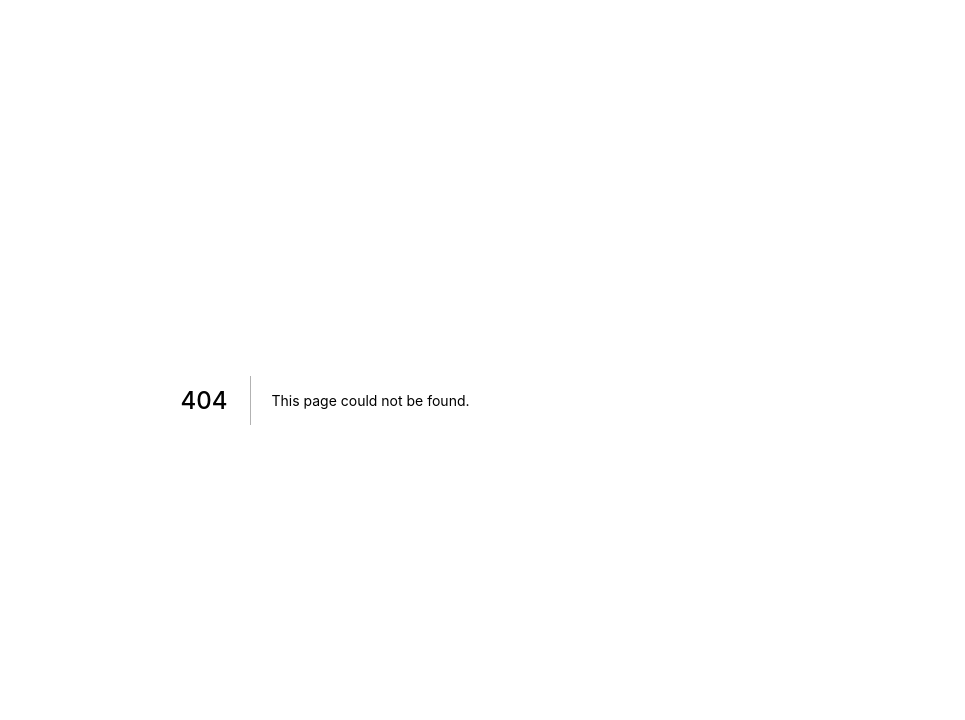
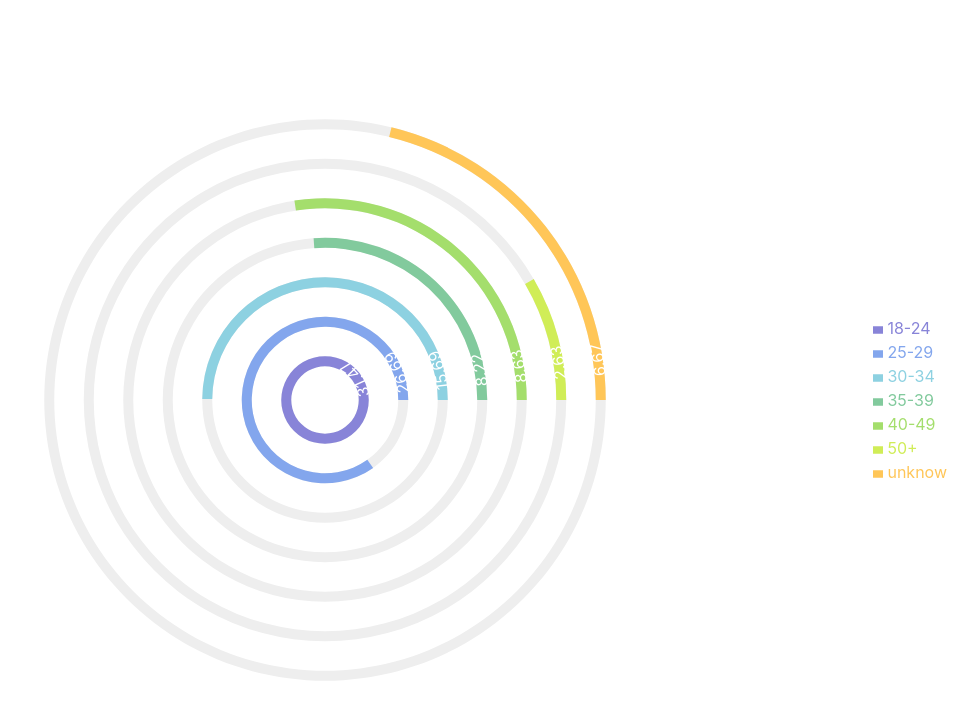
Before and after one commit to hbarve1/charts-and-graphs, a Next.js app: page /recharts/radial-bar-charts/simple-radial-bar-chart in a window 1280 px wide. Before the commit this address had no page. Shown: the top 720 px of the page, without its empty margins (315-1280 px from the left). Built offline with nearby package versions, Linux system fonts and the light colour scheme.

Commit message:
recharts/radial-bar-charts are updated

```diff
--- /dev/null
+++ b/pages/recharts/radial-bar-charts/simple-radial-bar-chart.js
@@ -0,0 +1,98 @@
+/** @format */
+
+import React, { PureComponent } from "react";
+import {
+  RadialBarChart,
+  RadialBar,
+  Legend,
+  ResponsiveContainer,
+} from "recharts";
+
+import styles from "../../../styles/Home.module.css";
+
+const data = [
+  {
+    name: "18-24",
+    uv: 31.47,
+    pv: 2400,
+    fill: "#8884d8",
+  },
+  {
+    name: "25-29",
+    uv: 26.69,
+    pv: 4567,
+    fill: "#83a6ed",
+  },
+  {
+    name: "30-34",
+    uv: 15.69,
+    pv: 1398,
+    fill: "#8dd1e1",
+  },
+  {
+    name: "35-39",
+    uv: 8.22,
+    pv: 9800,
+    fill: "#82ca9d",
+  },
+  {
+    name: "40-49",
+    uv: 8.63,
+    pv: 3908,
+    fill: "#a4de6c",
+  },
+  {
+    name: "50+",
+    uv: 2.63,
+    pv: 4800,
+    fill: "#d0ed57",
+  },
+  {
+    name: "unknow",
+    uv: 6.67,
+    pv: 4800,
+    fill: "#ffc658",
+  },
+];
+
+const style = {
+  top: "50%",
+  right: 0,
+  transform: "translate(0, -50%)",
+  lineHeight: "24px",
+};
+
+export default class Example extends PureComponent {
+  static demoUrl = "https://codesandbox.io/s/simple-radial-bar-chart-qf8fz";
+
+  render() {
+    return (
+      <div className={styles.container}>
+        <ResponsiveContainer width="100%" height="100%">
+          <RadialBarChart
+            cx="50%"
+            cy="50%"
+            innerRadius="10%"
+            outerRadius="80%"
+            barSize={10}
+            data={data}
+          >
+            <RadialBar
+              minAngle={15}
+              label={{ position: "insideStart", fill: "#fff" }}
+              background
+              clockWise
+              dataKey="uv"
+            />
+            <Legend
+              iconSize={10}
+              layout="vertical"
+              verticalAlign="middle"
+              wrapperStyle={style}
+            />
+          </RadialBarChart>
+        </ResponsiveContainer>
+      </div>
+    );
+  }
+}
```
Also changed, not shown: pages/recharts/radial-bar-charts/index.js (added, +55 -0 lines).
